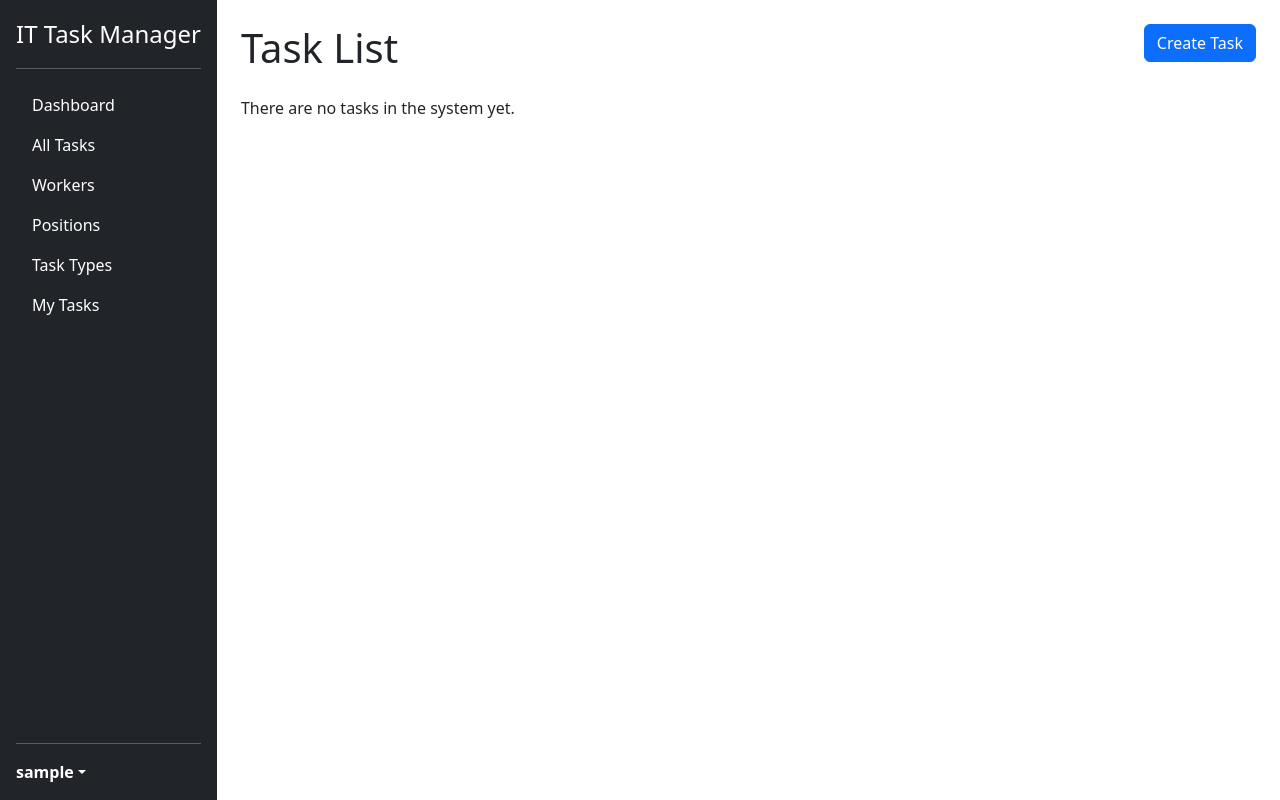
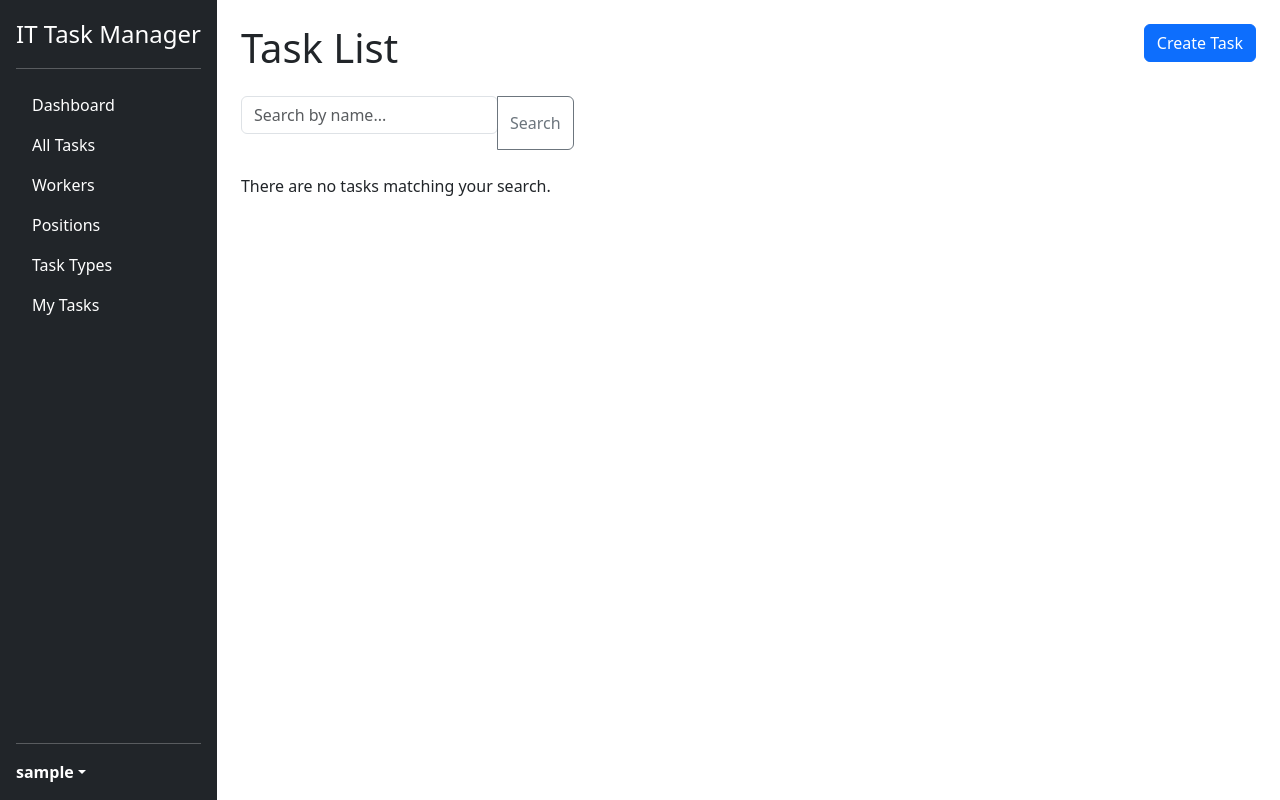
Before and after one commit to rpk6432/it-company-task-manager, a Django app: page /tasks/ in a window 1280 px wide. Run offline with Django 5.2, Linux system fonts and the light colour scheme; the visitor is signed in with stand-in values (Sample User, id 1); data that the repository does not hold is empty; some libraries are stand-ins or nearby versions.

Commit message:
feat: implement search functionality for tasks by name
- Add TaskSearchForm for name-based searching.
- Update TaskListView and MyTaskListView to filter tasks by name.
- Add the search form to the task_list template.

```diff
--- a/templates/tracker/task_list.html
+++ b/templates/tracker/task_list.html
@@ -1,4 +1,5 @@
 {% extends "base.html" %}
+{% load crispy_forms_tags %}
 
 {% block title %}{{ page_title|default:"All Tasks" }}{% endblock %}
 
@@ -7,6 +8,13 @@
     {{ page_title|default:"Task List" }}
     <a href="{% url 'tracker:task-create' %}" class="btn btn-primary float-end">Create Task</a>
   </h1>
+
+  <form method="get" action="" class="my-4">
+    <div class="input-group">
+      {{ search_form|crispy }}
+      <button class="btn btn-outline-secondary" type="submit">Search</button>
+    </div>
+  </form>
 
   {% if task_list %}
     <table class="table table-hover mt-4">
@@ -20,6 +28,7 @@
       </thead>
       <tbody>
       {% for task in task_list %}
+
         {% ifchanged task.is_completed %}
           {% if task.is_completed %}
             <tr>
@@ -27,6 +36,7 @@
             </tr>
           {% endif %}
         {% endifchanged %}
+
         <tr>
           <td><a href="{% url 'tracker:task-detail' pk=task.id %}">{{ task.name }}</a></td>
           <td>
@@ -50,40 +60,6 @@
       </tbody>
     </table>
   {% else %}
-    <p class="mt-4">There are no tasks in the system yet.</p>
-  {% endif %}
-
-  {% if is_paginated %}
-    <nav aria-label="Page navigation">
-      <ul class="pagination justify-content-center">
-        {% if page_obj.has_previous %}
-          <li class="page-item">
-            <a class="page-link" href="?page={{ page_obj.previous_page_number }}">Previous</a>
-          </li>
-        {% else %}
-          <li class="page-item disabled">
-            <a class="page-link" href="#">Previous</a>
-          </li>
-        {% endif %}
-
-        {% for num in page_obj.paginator.page_range %}
-          {% if page_obj.number == num %}
-            <li class="page-item active"><a class="page-link" href="#">{{ num }}</a></li>
-          {% else %}
-            <li class="page-item"><a class="page-link" href="?page={{ num }}">{{ num }}</a></li>
-          {% endif %}
-        {% endfor %}
-
-        {% if page_obj.has_next %}
-          <li class="page-item">
-            <a class="page-link" href="?page={{ page_obj.next_page_number }}">Next</a>
-          </li>
-        {% else %}
-          <li class="page-item disabled">
-            <a class="page-link" href="#">Next</a>
-          </li>
-        {% endif %}
-      </ul>
-    </nav>
+    <p class="mt-4">There are no tasks matching your search.</p>
   {% endif %}
 {% endblock %}
--- a/tracker/forms.py
+++ b/tracker/forms.py
@@ -64,3 +64,12 @@ class WorkerSearchForm(forms.Form):
         label="",
         widget=forms.TextInput(attrs={"placeholder": "Search by username..."})
     )
+
+
+class TaskSearchForm(forms.Form):
+    name = forms.CharField(
+        max_length=255,
+        required=False,
+        label="",
+        widget=forms.TextInput(attrs={"placeholder": "Search by name..."})
+    )
--- a/tracker/views.py
+++ b/tracker/views.py
@@ -12,7 +12,8 @@ from .forms import (
     TaskForm,
     WorkerCreateForm,
     WorkerUpdateForm,
-    WorkerSearchForm
+    WorkerSearchForm,
+    TaskSearchForm,
 )
 
 
@@ -31,13 +32,29 @@ class TaskListView(LoginRequiredMixin, generic.ListView):
     model = Task
     paginate_by = 10
 
+    def get_context_data(self, **kwargs) -> dict:
+        context = super().get_context_data(**kwargs)
+        name_query = self.request.GET.get("name", "")
+
+        context["search_form"] = TaskSearchForm(
+            initial={"name": name_query}
+        )
+        return context
+
     def get_queryset(self) -> QuerySet:
-        return (
-            Task.objects
-            .prefetch_related("assignees")
+        queryset = (
+            Task.objects.prefetch_related("assignees")
             .select_related("task_type")
             .order_by("is_completed", "deadline")
         )
+        form = TaskSearchForm(self.request.GET)
+
+        if form.is_valid():
+            return queryset.filter(
+                name__icontains=form.cleaned_data["name"]
+            )
+
+        return queryset
 
 
 class TaskDetailView(LoginRequiredMixin, generic.DetailView):
@@ -68,18 +85,31 @@ class MyTaskListView(LoginRequiredMixin, generic.ListView):
     context_object_name = "task_list"
     paginate_by = 10
 
+    def get_context_data(self, **kwargs) -> dict:
+        context = super().get_context_data(**kwargs)
+        name_query = self.request.GET.get("name", "")
+
+        context["search_form"] = TaskSearchForm(
+            initial={"name": name_query}
+        )
+        context["page_title"] = "My Tasks"
+        return context
+
     def get_queryset(self) -> QuerySet:
-        return (
+        queryset = (
             self.request.user.tasks.all()
             .prefetch_related("assignees")
             .select_related("task_type")
             .order_by("is_completed", "deadline")
         )
+        form = TaskSearchForm(self.request.GET)
 
-    def get_context_data(self, **kwargs) -> dict:
-        context = super().get_context_data(**kwargs)
-        context["page_title"] = "My Tasks"
-        return context
+        if form.is_valid():
+            return queryset.filter(
+                name__icontains=form.cleaned_data["name"]
+            )
+
+        return queryset
 
 
 class WorkerListView(LoginRequiredMixin, generic.ListView):
```
Lines whose indentation alone changed are shown as unchanged.
